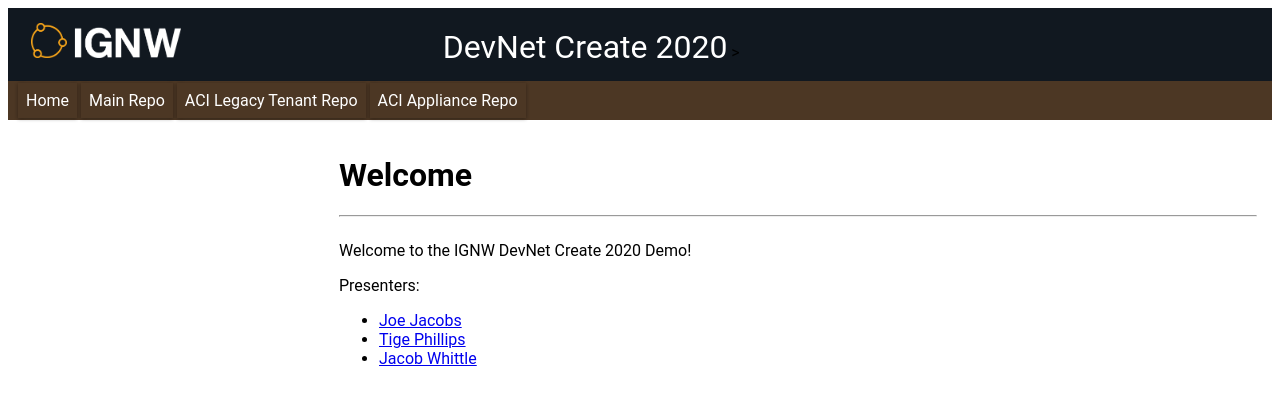
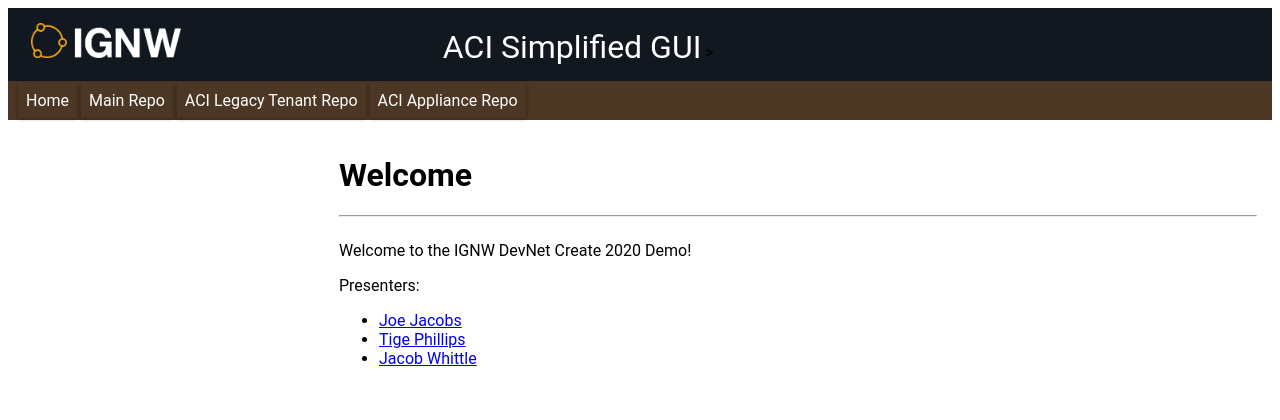
Before and after one commit to tigelane/ACI-Simplified-GUI-Management, a Flask app: template app/templates/base.j2 in a window 1280 px wide. Shown: the top 420 px of the page. Run offline with Flask 2, Linux system fonts and the light colour scheme; the template is opened without the code that fills it, so the values that code supplies are empty; some libraries are stand-ins or nearby versions.

Commit message:
name changes

```diff
--- a/app/templates/base.j2
+++ b/app/templates/base.j2
@@ -12,7 +12,7 @@
 
 <div class="header">
   &nbsp;
-    <img src="{{ url_for('static', filename='images/Logo+orngwhite.png') }}">&nbsp;&nbsp;&nbsp;<p>DevNet Create 2020</p> >
+    <img src="{{ url_for('static', filename='images/Logo+orngwhite.png') }}">&nbsp;&nbsp;&nbsp;<p>ACI Simplified GUI</p> >
 
 </div>
 
@@ -83,15 +83,15 @@
     })
 
     $("#main-repo").click(function() {
-      window.open("https://github.com/IGNW/devnet-create-2020", "_blank");
+      window.open("https://github.com/tigelane/ACI-Simplified-GUI-Management", "_blank");
     })
 
     $("#aci-legacy-tenant-repo").click(function() {
-      window.open("https://github.com/IGNW/dc_2020_aci_legacy_tenant", "_blank");
+      window.open("https://github.com/tigelane/aci-legacy-tenant-epg", "_blank");
     })
 
     $("#aci-appliance-repo").click(function() {
-      window.open("https://github.com/IGNW/dc_2020_aci_appliance_server", "_blank");
+      window.open("https://github.com/tigelane/aci-appliance-server", "_blank");
     })
 </script>
 
```
